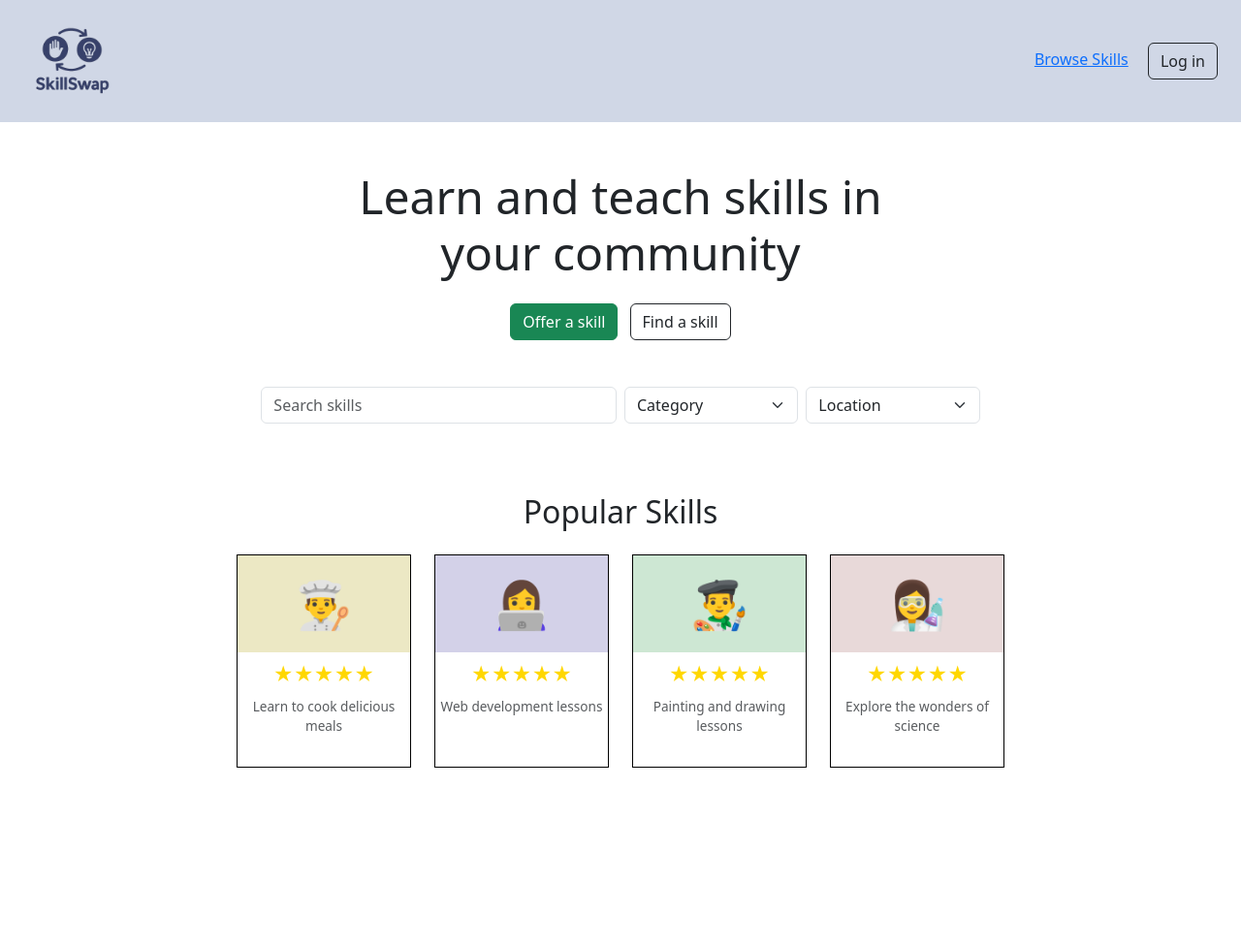
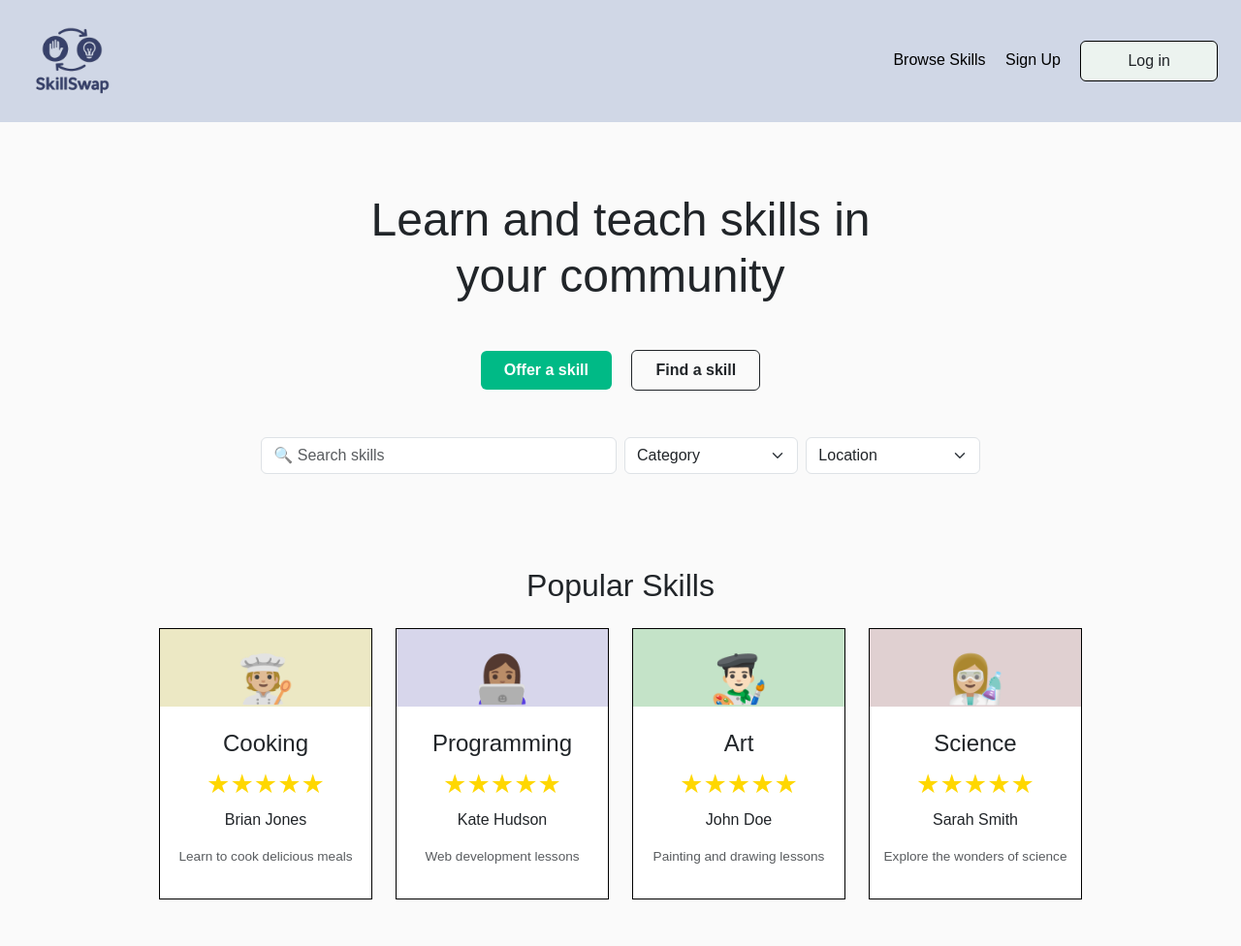
Before and after one commit to d3noDL/dj_skillswap, a Django app: page / in a window 1280 px wide. Shown: the whole page at 97% size. Before the commit the page ends 792 px from the top, so only its background shows below. Run offline with Django 5.2, Linux system fonts and the light colour scheme; parts of the project's set-up code (start-up, migrations or seed data) failed here and were passed over.

Commit message:
added some design to the home page

```diff
--- a/core/static/styles.css
+++ b/core/static/styles.css
@@ -1,3 +1,24 @@
+body{
+    font-family: Arial, Helvetica, sans-serif;
+    background-color: #FAFAFA;
+}
 .custom-navbar {
     background-color: #D0D7E6;
 }
+
+.custom-offer-btn {
+  background-color: #00BA86;
+  color: white;
+  border: none;
+  border-radius: 6px;
+}
+
+.log-in-btn{
+    background-color: #ECF3EF;
+    border: solid black 1px;
+}
+
+.custom-offer-btn:hover {
+  background-color: #00a774;
+  color: white;
+}
--- a/core/templates/core/base.html
+++ b/core/templates/core/base.html
@@ -15,8 +15,9 @@
             <img src="{% static 'images/homelogo.png' %}" alt="SkillSwap Logo" width="100" height="100">
         </a>
         <div>
-            <a href="#" class="me-3">Browse Skills</a>
-            <button class="btn btn-outline-dark">Log in</button>
+            <a href="#" class="me-3" style="text-decoration: none; color: black;">Browse Skills</a>
+            <a href="#" class="me-3" style="text-decoration: none; color: black;">Sign Up</a>
+            <button class="btn log-in-btn px-5 py-2">Log in</button>
         </div>
     </nav>
 
--- a/core/templates/core/home.html
+++ b/core/templates/core/home.html
@@ -4,17 +4,18 @@
 {% block content %}
 
 <div class="text-center my-5">
+    <br />
     <h1 class="display-5">Learn and teach skills in<br>your community</h1>
-    <div class="mt-4">
-        <a href="#" class="btn btn-success me-2">Offer a skill</a>
-        <a href="#" class="btn btn-outline-dark">Find a skill</a>
+    <div class="mt-5">
+        <a href="#" class="btn custom-offer-btn me-3 px-4 py-2 fw-semibold">Offer a skill</a>
+        <a href="#" class="btn btn-outline-dark px-4 py-2 fw-semibold">Find a skill</a>
     </div>
 </div>
 
 <div class="container mb-5">
     <div class="row justify-content-center g-2">
         <div class="col-md-4">
-            <input type="text" class="form-control" placeholder="Search skills">
+            <input type="text" class="form-control" placeholder="🔍 Search skills">
         </div>
         <div class="col-md-2">
             <select class="form-select">
@@ -28,53 +29,60 @@
         </div>
     </div>
 </div>
-<br/>
+<br />
+<br />
 <h2 class="text-center mb-4">Popular Skills</h2>
 <div class="d-flex justify-content-center flex-wrap gap-4 mb-5">
 
-    <div style="width: 180px; border: 1px solid black;">
+    <div style="width: 220px; border: 1px solid black;">
         <div
-            style="height: 100px; background-color: #ECE8C4; display: flex; justify-content: center; align-items: center;">
-            <span style="font-size: 3rem;">👨‍🍳</span>
+            style="height: 80px; background-color: #ECE8C4; display: flex; justify-content: center; align-items: center;">
+            <span class="mt-4" style="font-size: 3rem;">🧑🏼‍🍳</span>
         </div>
         <div class="text-center py-2" style="background-color: white;">
-            <div style="color: gold; font-size: 1.25rem;">★★★★★</div>
-             <p class="mb-4 mt-2 text-muted" style="font-size: 0.85rem;">Learn to cook delicious meals</p>
+            <h5 class="mt-3" style="font-size: 1.5rem;">Cooking</h5>
+            <span class="mb-" style="color: gold; font-size: 1.70rem;">★★★★★</span>
+            <p class="mt-1" style="font-size: 1.0rem;">Brian Jones</p>
+            <p class="mb-4 mt-2 text-muted" style="font-size: 0.85rem;">Learn to cook delicious meals</p>
         </div>
     </div>
 
-    <div style="width: 180px; border: 1px solid black;">
+    <div style="width: 220px; border: 1px solid black;">
         <div
-            style="height: 100px; background-color: #D3D1E8; display: flex; justify-content: center; align-items: center;">
-            <span style="font-size: 3rem;">👩‍💻</span>
+            style="height: 80px; background-color: #D7D6EB; display: flex; justify-content: center; align-items: center;">
+            <span class="mt-4" style="font-size: 3rem;">👩🏽‍💻</span>
         </div>
         <div class="text-center py-2" style="background-color: white;">
-            <div style="color: gold; font-size: 1.25rem;">★★★★★</div>
+            <h5 class="mt-3" style="font-size: 1.5rem;">Programming</h5>
+            <span class="mb-" style="color: gold; font-size: 1.70rem;">★★★★★</span>
+            <p class="mt-1" style="font-size: 1.0rem;">Kate Hudson</p>
             <p class="mb-4 mt-2 text-muted" style="font-size: 0.85rem;">Web development lessons</p>
         </div>
     </div>
-
-    <div style="width: 180px; border: 1px solid black;">
+    <div style="width: 220px; border: 1px solid black;">
         <div
-            style="height: 100px; background-color: #CDE7D3; display: flex; justify-content: center; align-items: center;">
-            <span style="font-size: 3rem;">👨‍🎨</span>
+            style="height: 80px; background-color: #C4E3C8; display: flex; justify-content: center; align-items: center;">
+            <span class="mt-4" style="font-size: 3rem;">👨🏻‍🎨</span>
         </div>
         <div class="text-center py-2" style="background-color: white;">
-            <div style="color: gold; font-size: 1.25rem;">★★★★★</div>
+            <h5 class="mt-3" style="font-size: 1.5rem;">Art</h5>
+            <span class="mb-" style="color: gold; font-size: 1.70rem;">★★★★★</span>
+            <p class="mt-1" style="font-size: 1.0rem;">John Doe</p>
             <p class="mb-4 mt-2 text-muted" style="font-size: 0.85rem;">Painting and drawing lessons</p>
         </div>
     </div>
-    <div style="width: 180px; border: 1px solid black;">
+    <div style="width: 220px; border: 1px solid black;">
         <div
-            style="height: 100px; background-color: #E8D9D9; display: flex; justify-content: center; align-items: center;">
-            <span style="font-size: 3rem;">👩‍🔬</span>
+            style="height: 80px; background-color: #E0D0D1; display: flex; justify-content: center; align-items: center;">
+            <span class="mt-4" style="font-size: 3rem;">👩🏼‍🔬</span>
         </div>
         <div class="text-center py-2" style="background-color: white;">
-            <div style="color: gold; font-size: 1.25rem;">★★★★★</div>
+            <h5 class="mt-3" style="font-size: 1.5rem;">Science</h5>
+            <span class="mb-" style="color: gold; font-size: 1.70rem;">★★★★★</span>
+            <p class="mt-1" style="font-size: 1.0rem;">Sarah Smith</p>
             <p class="mb-4 mt-2 text-muted" style="font-size: 0.85rem;">Explore the wonders of science</p>
         </div>
     </div>
-
 </div>
 
 {% endblock %}
--- a/dj_skillswap/settings.py
+++ b/dj_skillswap/settings.py
@@ -41,7 +41,7 @@ INSTALLED_APPS = [
     'django.contrib.sessions',
     'django.contrib.messages',
     'django.contrib.staticfiles',
-    'dj_skillswap_app'
+    'dj_skillswap_app',
     'core'
 ]
 
```
